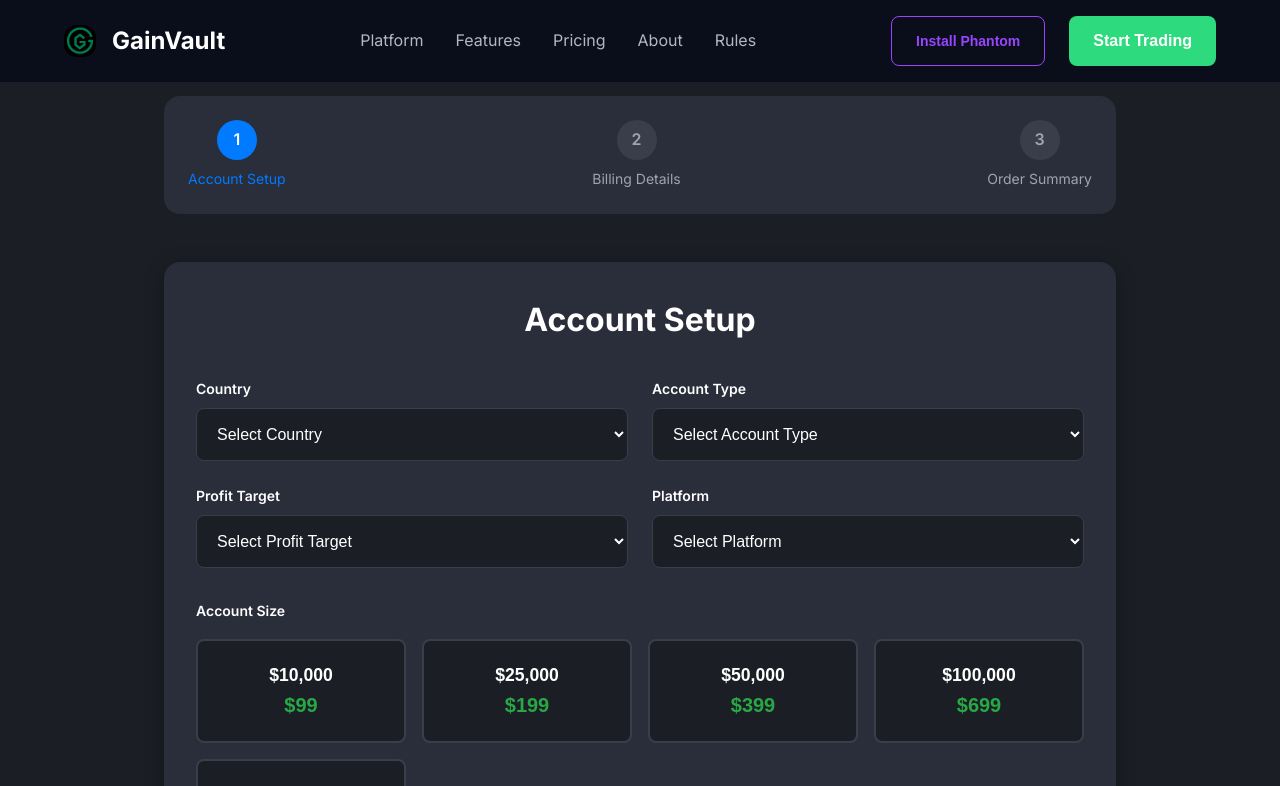
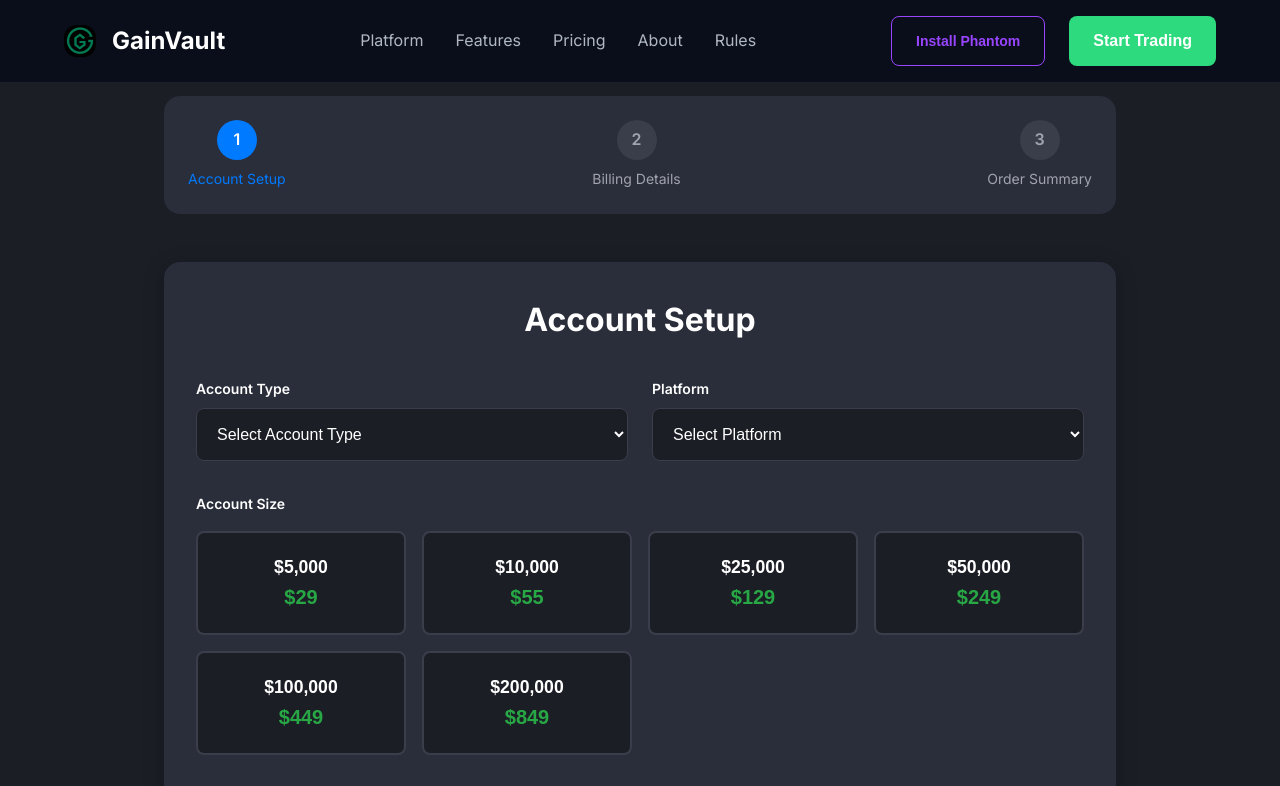
Before and after one commit to raghavsawhney28/gainvault, a React (Vite) app: page /gainvault/trading-challenge in a window 1280 px wide. Shown: the top 786 px of the page. Built offline with nearby package versions, Linux system fonts and the light colour scheme.

Commit message:
modified:   src/pages/TradingChallenge/TradingChallenge.jsx 	modified:   src/pages/TradingChallenge/TradingChallenge.module.css

```diff
--- a/src/pages/TradingChallenge/TradingChallenge.jsx
+++ b/src/pages/TradingChallenge/TradingChallenge.jsx
@@ -26,11 +26,12 @@ const TradingChallenge = () => {
   });
 
   const accountSizes = [
-    { value: '10k', label: '$10,000', price: 99 },
-    { value: '25k', label: '$25,000', price: 199 },
-    { value: '50k', label: '$50,000', price: 399 },
-    { value: '100k', label: '$100,000', price: 699 },
-    { value: '200k', label: '$200,000', price: 1299 }
+    { value: '5k', label: '$5,000', price: 29 },
+    { value: '10k', label: '$10,000', price: 55 },
+    { value: '25k', label: '$25,000', price: 129 },
+    { value: '50k', label: '$50,000', price: 249 },
+    { value: '100k', label: '$100,000', price: 449 },
+    { value: '200k', label: '$200,000', price: 849 }
   ];
 
   const countries = [
@@ -39,11 +40,11 @@ const TradingChallenge = () => {
   ];
 
   const accountTypes = [
-    ' Phase one only','Two Phases ', 'Express Challenge', 'Instant Funding'
+    ' 1 Step  -------  12% Phase 1','2 Step  --------10% Phase 1, 5% Phase 2'
   ];
 
   const profitTargets = [
-     '10% Phase 1, 5% Phase 1', '12% Phase 2'
+     '10% Phase 1, 5% Phase 2', '12% Phase 1'
   ];
 
   const platforms = [
@@ -92,7 +93,7 @@ const TradingChallenge = () => {
       <h2>Account Setup</h2>
 
       <div className={styles.formGrid}>
-        <div className={styles.formGroup}>
+        {/* <div className={styles.formGroup}>
           <label>Country</label>
           <select
             value={formData.country}
@@ -103,7 +104,7 @@ const TradingChallenge = () => {
               <option key={country} value={country}>{country}</option>
             ))}
           </select>
-        </div>
+        </div> */}
 
         <div className={styles.formGroup}>
           <label>Account Type</label>
@@ -118,7 +119,7 @@ const TradingChallenge = () => {
           </select>
         </div>
 
-        <div className={styles.formGroup}>
+        {/* <div className={styles.formGroup}>
           <label>Profit Target</label>
           <select
             value={formData.profitTarget}
@@ -129,7 +130,7 @@ const TradingChallenge = () => {
               <option key={target} value={target}>{target}</option>
             ))}
           </select>
-        </div>
+        </div> */}
 
         <div className={styles.formGroup}>
           <label>Platform</label>
@@ -167,7 +168,7 @@ const TradingChallenge = () => {
         <button
           className={styles.btnPrimary}
           onClick={handleNext}
-          disabled={!formData.country || !formData.accountType || !formData.accountSize}
+          disabled={ !formData.accountType || !formData.accountSize || !formData.platform }
         >
           Next <ChevronRight size={16} />
         </button>
@@ -181,16 +182,16 @@ const TradingChallenge = () => {
 
       <div className={styles.formGrid}>
         <div className={styles.formGroup}>
-          <label>First Name</label>
+          <label>Name</label>
           <input
             type="text"
             value={formData.firstName}
             onChange={(e) => handleInputChange('firstName', e.target.value)}
-            placeholder="Enter your first name"
+            placeholder="Enter your name"
           />
         </div>
 
-        <div className={styles.formGroup}>
+        {/* <div className={styles.formGroup}>
           <label>Last Name</label>
           <input
             type="text"
@@ -198,7 +199,7 @@ const TradingChallenge = () => {
             onChange={(e) => handleInputChange('lastName', e.target.value)}
             placeholder="Enter your last name"
           />
-        </div>
+        </div> */}
 
         <div className={styles.formGroup}>
           <label>Country</label>
@@ -265,7 +266,7 @@ const TradingChallenge = () => {
         <button
           className={styles.btnPrimary}
           onClick={handleNext}
-          disabled={!formData.firstName || !formData.lastName || !formData.billingAddress}
+          disabled={!formData.firstName  || !formData.billingAddress}
         >
           Proceed to Summary <ChevronRight size={16} />
         </button>
@@ -295,14 +296,14 @@ const TradingChallenge = () => {
             <span>Account Size:</span>
             <span>{accountSizes.find(size => size.value === formData.accountSize)?.label}</span>
           </div>
-          <div className={styles.summaryRow}>
+          {/* <div className={styles.summaryRow}>
             <span>Profit Target:</span>
             <span>{formData.profitTarget}</span>
           </div>
           <div className={styles.summaryRow}>
             <span>Country:</span>
             <span>{formData.country}</span>
-          </div>
+          </div> */}
         </div>
 
         <div className={styles.summaryTotal}>
@@ -321,7 +322,7 @@ const TradingChallenge = () => {
             onChange={(e) => handleInputChange('agreeToTerms', e.target.checked)}
           />
           <span className={styles.checkmark}></span>
-          I have read and agree to the Terms and Conditions
+          I have read and agree to the Rules and Conditions
         </label>
       </div>
 
@@ -334,7 +335,7 @@ const TradingChallenge = () => {
           onClick={handleConfirmOrder}
           disabled={!formData.agreeToTerms}
         >
-          <Check size={16} /> Confirm Order
+          <Check size={17} /> Confirm Order
         </button>
       </div>
     </div>
--- a/src/pages/TradingChallenge/TradingChallenge.module.css
+++ b/src/pages/TradingChallenge/TradingChallenge.module.css
@@ -263,7 +263,7 @@
 }
 
 .totalPrice {
-  color: #28A745;
+  color: #ffffff;
   font-size: 2rem;
   font-weight: 700;
 }
@@ -366,13 +366,13 @@
 }
 
 .btnSuccess {
-  background-color: #28A745;
+  background-color: #1766ce;
   color: white;
   margin-left: auto;
 }
 
 .btnSuccess:hover:not(:disabled) {
-  background-color: #1e7e34;
+  background-color: #477cf0;
   transform: translateY(-1px);
 }
 
```
